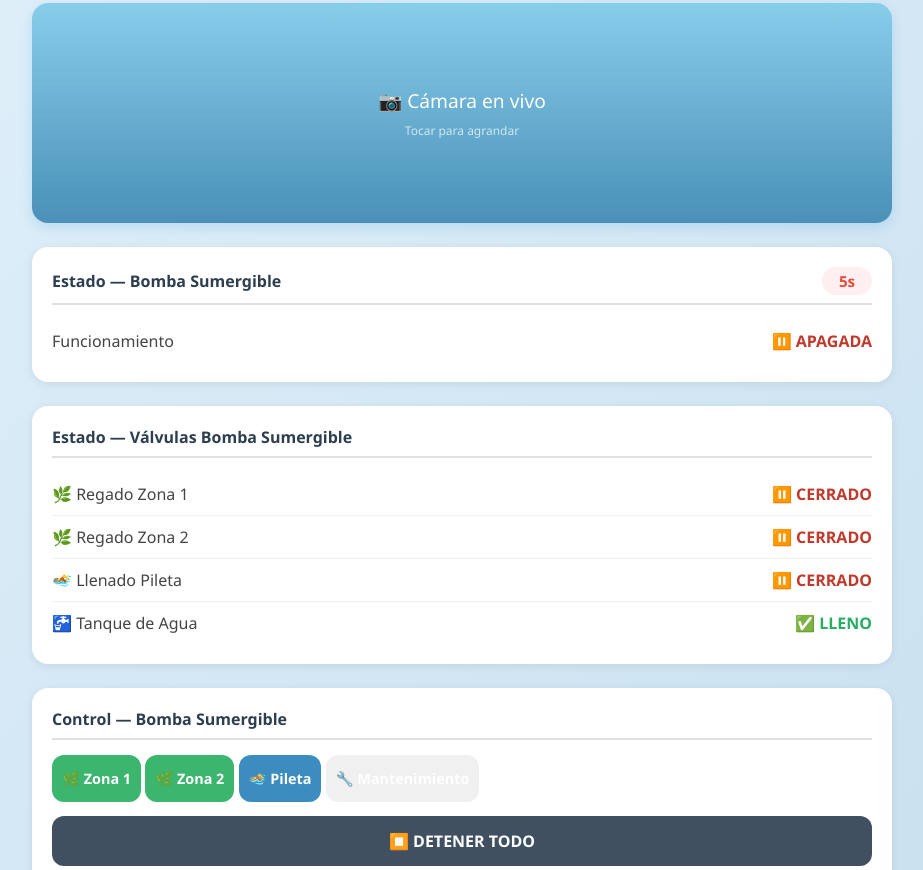
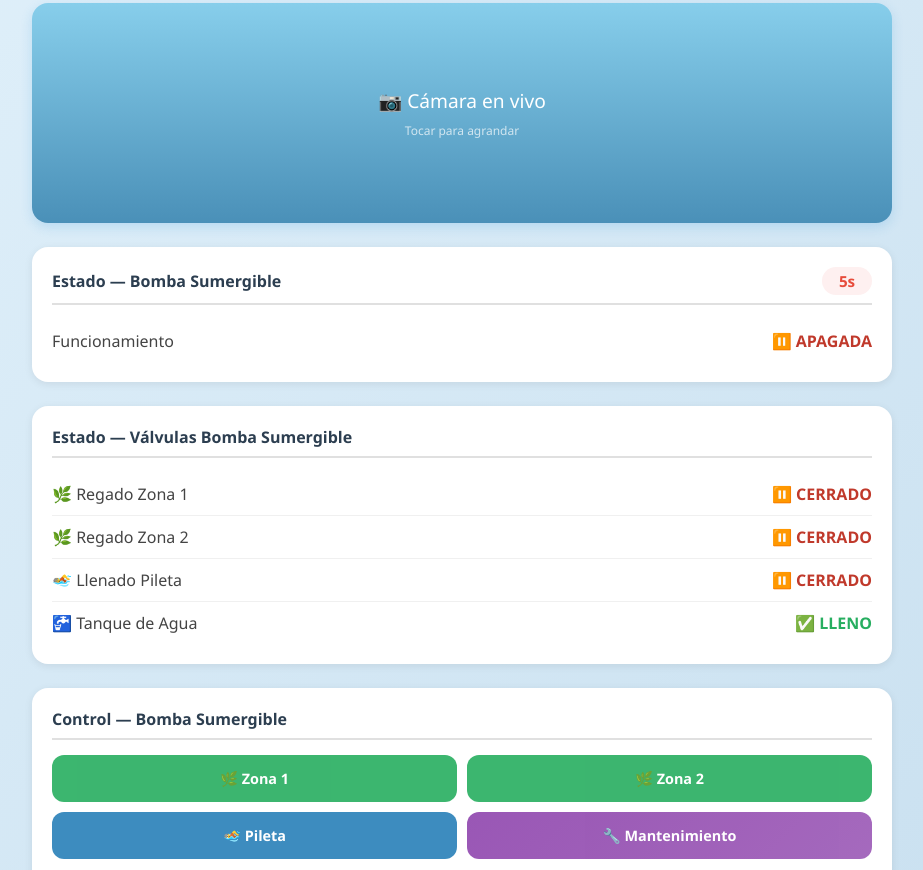
Before and after one commit to Vehiculosenventa/smart.pileta, a plain HTML site: page index.html in a window 1280 px wide. Shown: the part 81-951 px from the top of the page, without its empty margins (178-1101 px from the left). Drawn offline with Linux system fonts and the light colour scheme.

Commit message:
Add new styles for maintenance and button elements

```diff
--- a/estilos.css
+++ b/estilos.css
@@ -98,10 +98,22 @@ h2 {
     animation: parpadeo 1.5s infinite;
 }
 
+.valor.mantenimiento {
+    color: #8e44ad;
+    font-weight: 700;
+}
+
 .fila-tres {
     display: grid;
     grid-template-columns: repeat(3, 1fr);
     gap: 10px;
+}
+
+.fila-doble {
+    display: grid;
+    grid-template-columns: 1fr 1fr;
+    gap: 10px;
+    width: 100%;
 }
 
 .fila-doble-tres {
@@ -148,6 +160,11 @@ h2 {
 .btn-p4 { background: #e67e22; }
 .btn-p5 { background: #9b59b6; }
 .btn-p6 { background: #1abc9c; }
+.btn-p7 { background: #16a085; }
+.btn-mantenimiento {
+    background: linear-gradient(135deg, #8e44ad, #9b59b6);
+    width: 100%;
+}
 
 .btn-detener {
     background: #2c3e50;
```
